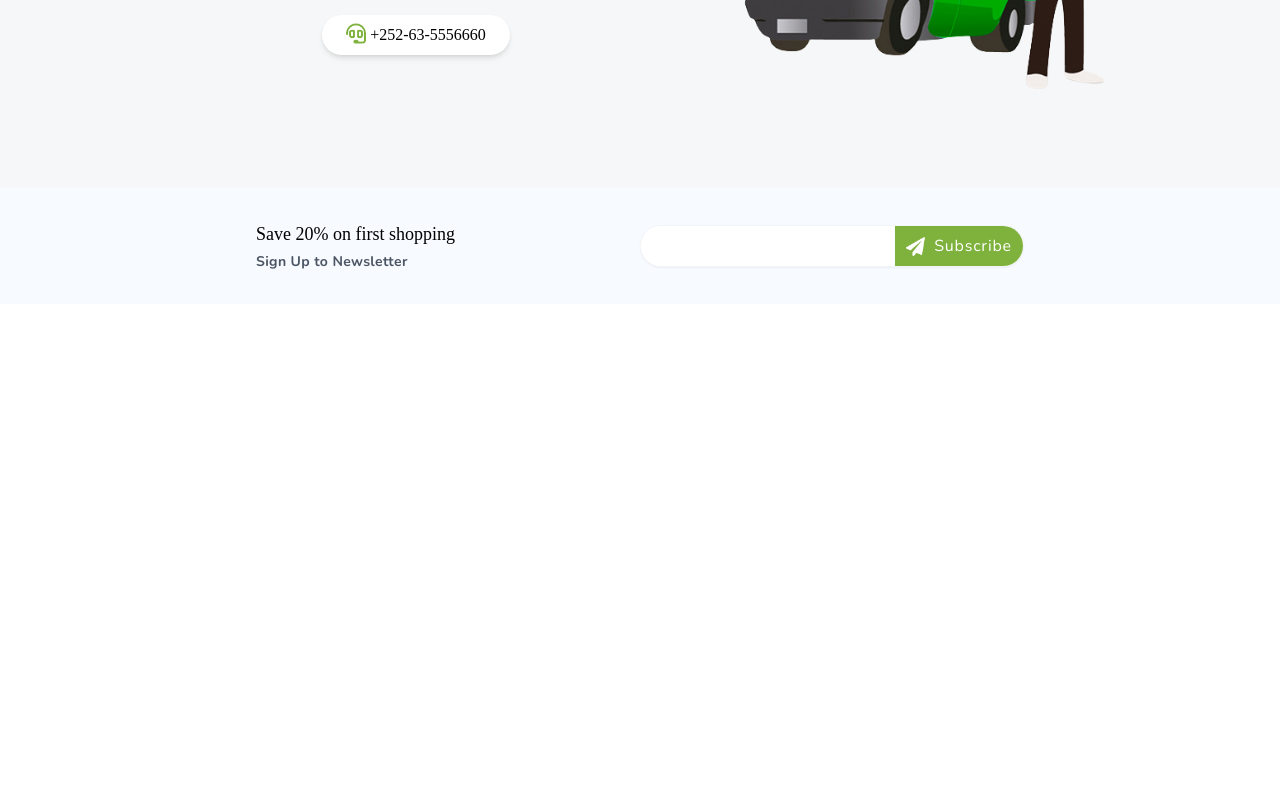
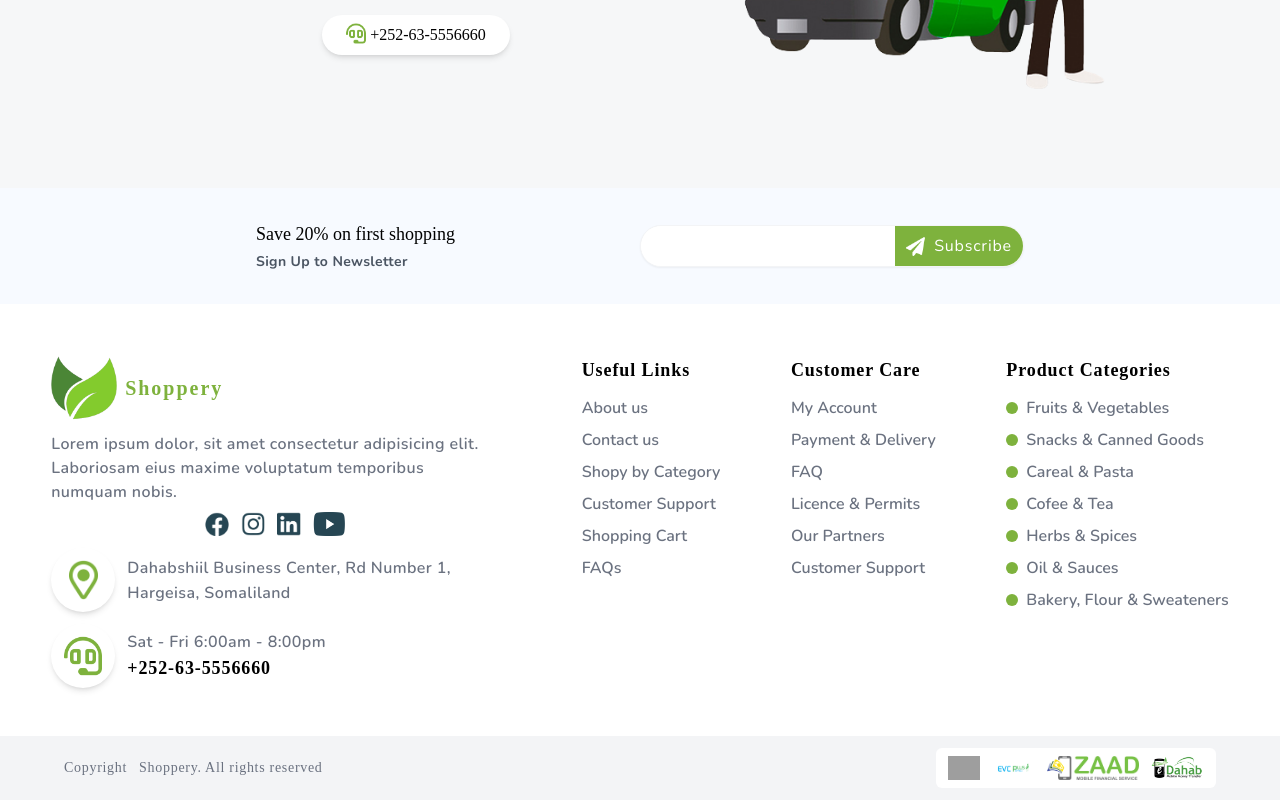
Before and after one commit to 4hmedhabib/grocery-web-app, a React (Create React App) app: page / in a window 1280 px wide. Shown: the part 2587-3387 px from the top of the page. Before the commit the page ends 3131 px from the top, so only its background shows below. Built offline with nearby package versions, Linux system fonts and the light colour scheme; grey boxes are pictures that could not be loaded; a web font is replaced by a local one.

Commit message:
added: main

```diff
--- a/src/App.js
+++ b/src/App.js
@@ -3,12 +3,14 @@ import { Fragment } from "react";
 // components
 import Header from "./components/Layout/Header/Header";
 import Main from "./components/Main/Main";
+import Footer from "./components/Layout/Footer/Footer";
 
 function App() {
   return (
     <Fragment>
       <Header />
       <Main />
+      <Footer />
     </Fragment>
   );
 }
```
Also changed, not shown: src/components/Main/Main.jsx (+0 -11 lines).
